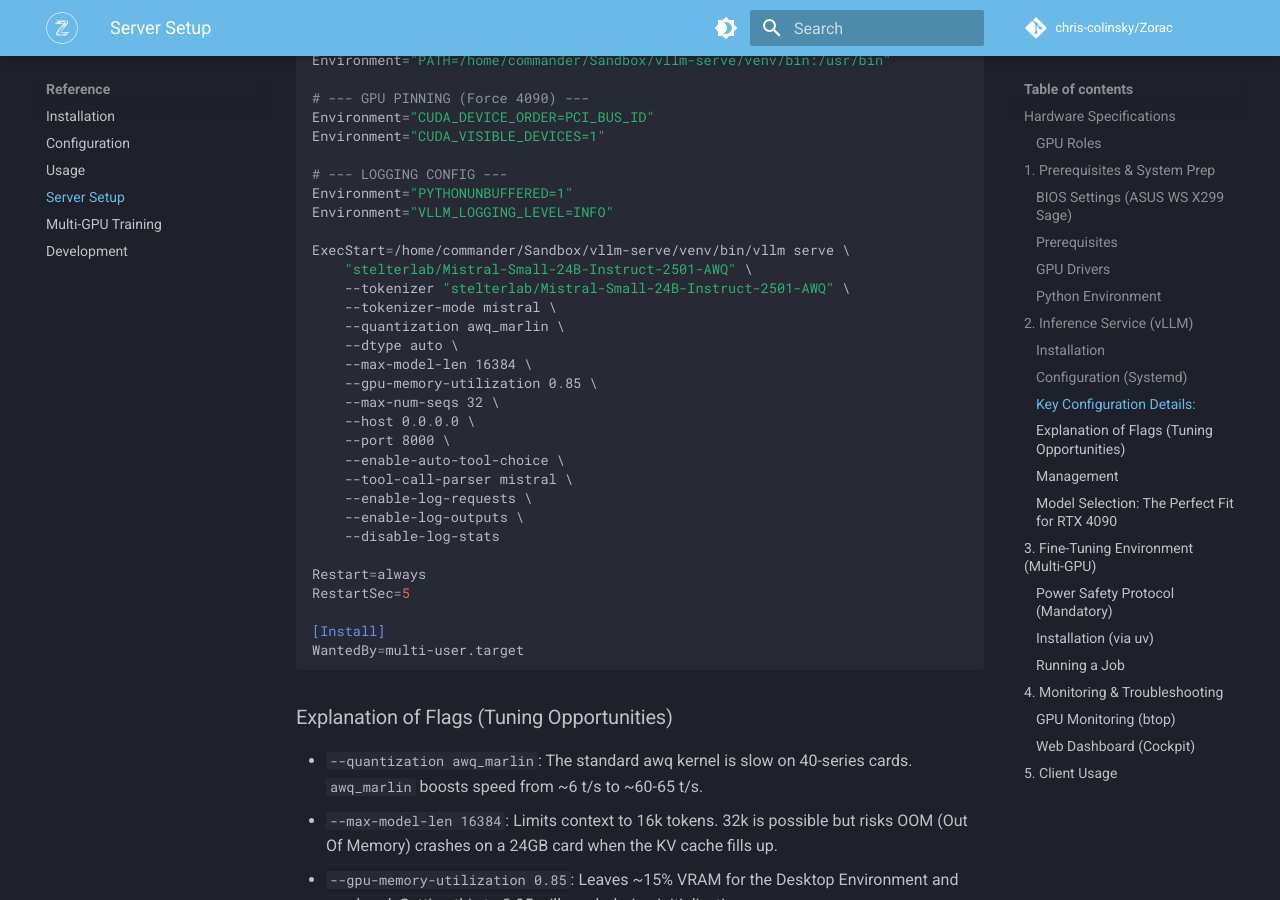
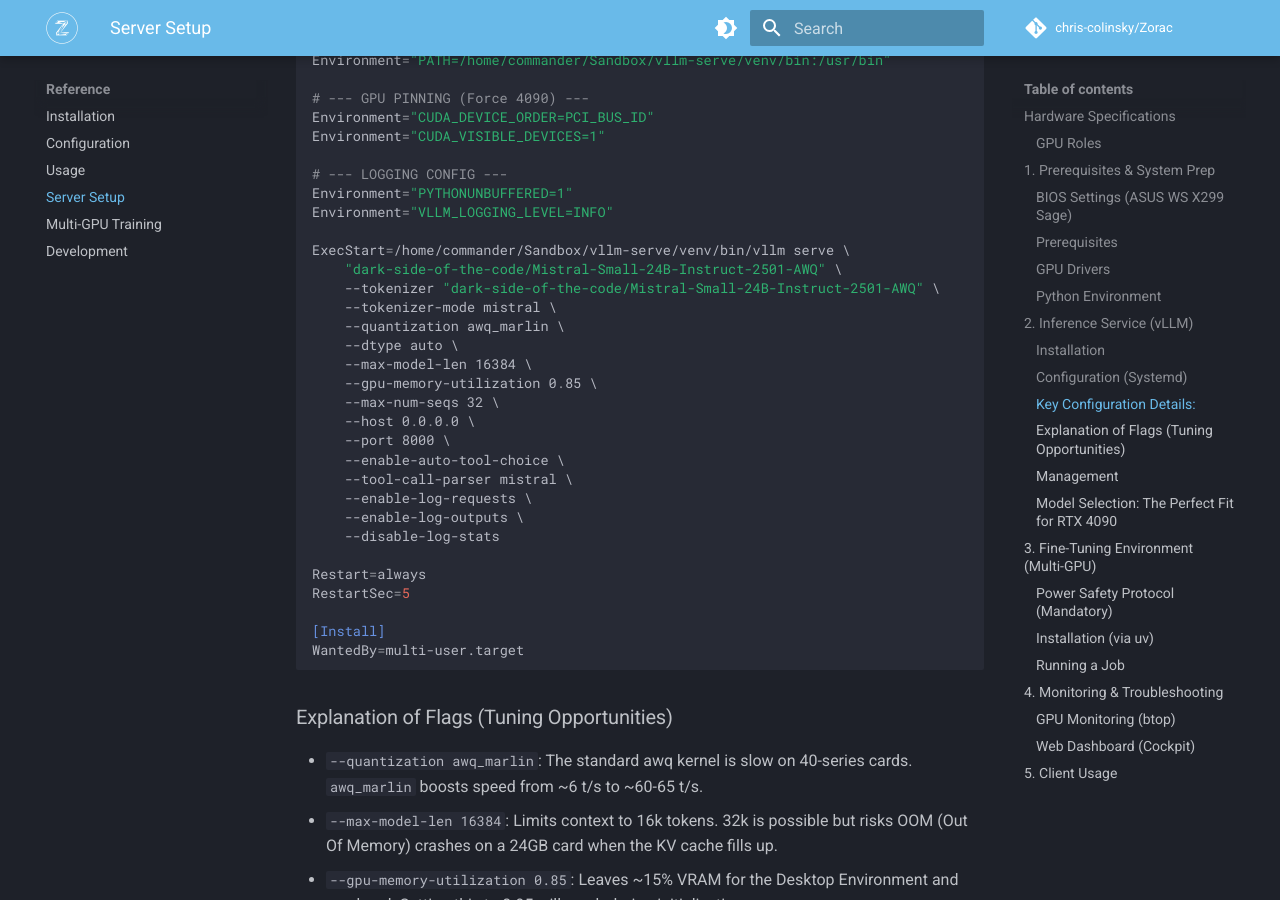
Before and after one commit to chris-colinsky/Zorac, an MkDocs documentation site: the page built from docs/SERVER_SETUP.md, in a window 1280 px wide and 900 px high, scrolled down 3245 px. Built offline with MkDocs 1.6.1 and Material for MkDocs 9.7.7, drawn with Linux system fonts in a browser that asks for light colours; comment, search, counter and statistics services are not loaded; some of the changed text lies outside the part shown.

Commit message:
fix: Update model reference to dark-side-of-the-code/Mistral-Small-24B-Instruct-2501-AWQ across documentation and configuration files

```diff
--- a/docs/SERVER_SETUP.md
+++ b/docs/SERVER_SETUP.md
@@ -120,8 +120,8 @@
 Environment="VLLM_LOGGING_LEVEL=INFO"
 
 ExecStart=/home/commander/Sandbox/vllm-serve/venv/bin/vllm serve \
-    "stelterlab/Mistral-Small-24B-Instruct-2501-AWQ" \
-    --tokenizer "stelterlab/Mistral-Small-24B-Instruct-2501-AWQ" \
+    "dark-side-of-the-code/Mistral-Small-24B-Instruct-2501-AWQ" \
+    --tokenizer "dark-side-of-the-code/Mistral-Small-24B-Instruct-2501-AWQ" \
     --tokenizer-mode mistral \
     --quantization awq_marlin \
     --dtype auto \
@@ -169,7 +169,7 @@
 - **GGUF**: While efficient for RAM, it is not optimized for vLLM's tensor parallelism; results in CPU-like speeds (~6 t/s).
 - **AWQ (4-bit)**: Compresses the model to ~14GB VRAM, leaving ~10GB for the KV Cache (Context Window). This allows us to run a 24B model at 60-65 tokens/sec, a feat previously impossible on single consumer cards.
 
-**Target Model**: `stelterlab/Mistral-Small-24B-Instruct-2501-AWQ`
+**Target Model**: `dark-side-of-the-code/Mistral-Small-24B-Instruct-2501-AWQ`
 
 
 ## 3. Fine-Tuning Environment (Multi-GPU)
```
Also changed, not shown: CLAUDE.md (+2 -2 lines), README.md (+2 -2 lines), docs/CONFIGURATION.md (+2 -2 lines), docs/USAGE.md (+1 -1 lines), docs/site/concepts/inference-servers.md (+3 -3 lines), docs/site/concepts/quantization.md (+1 -1 lines), docs/site/guides/server-setup.md (+2 -2 lines), 3 other files.
